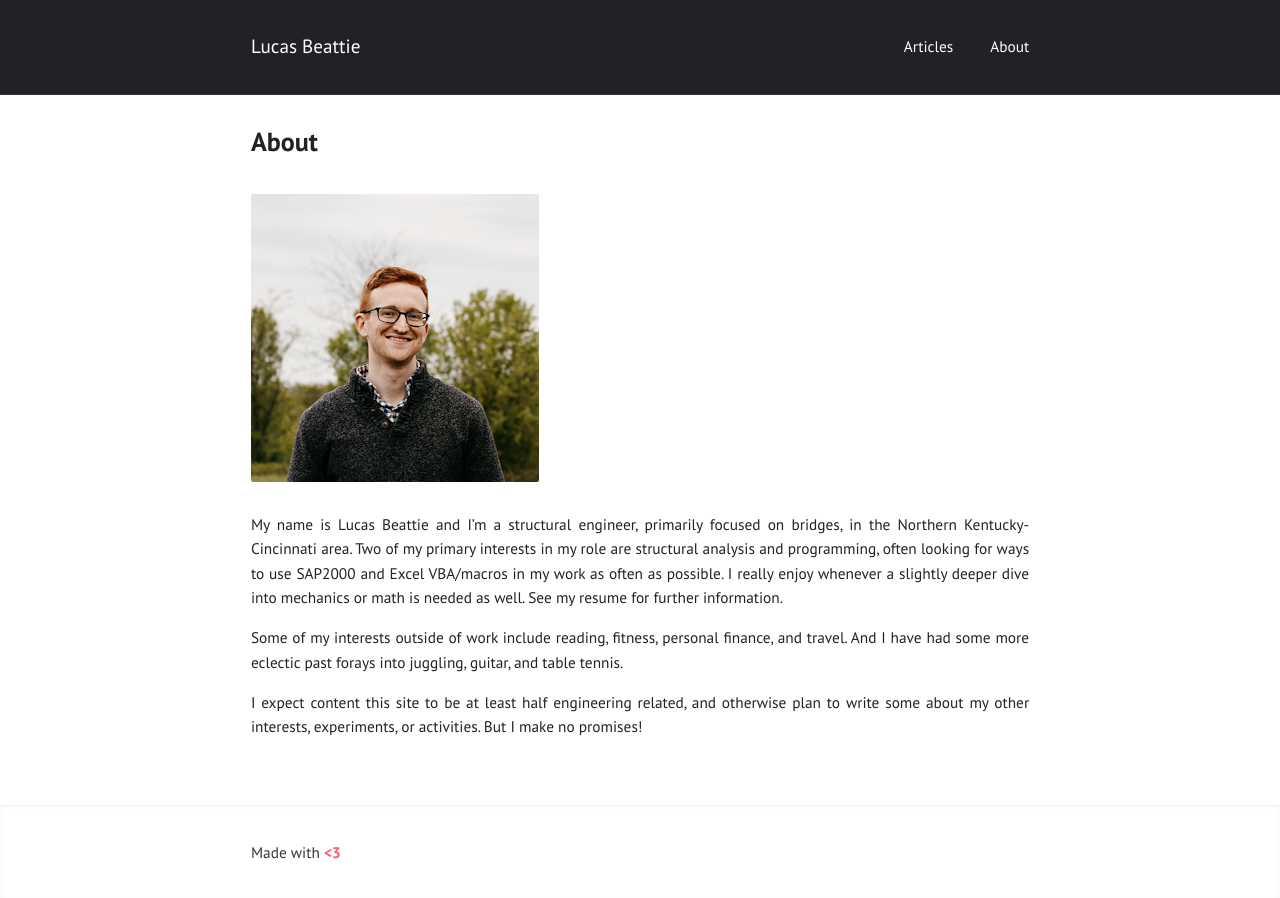
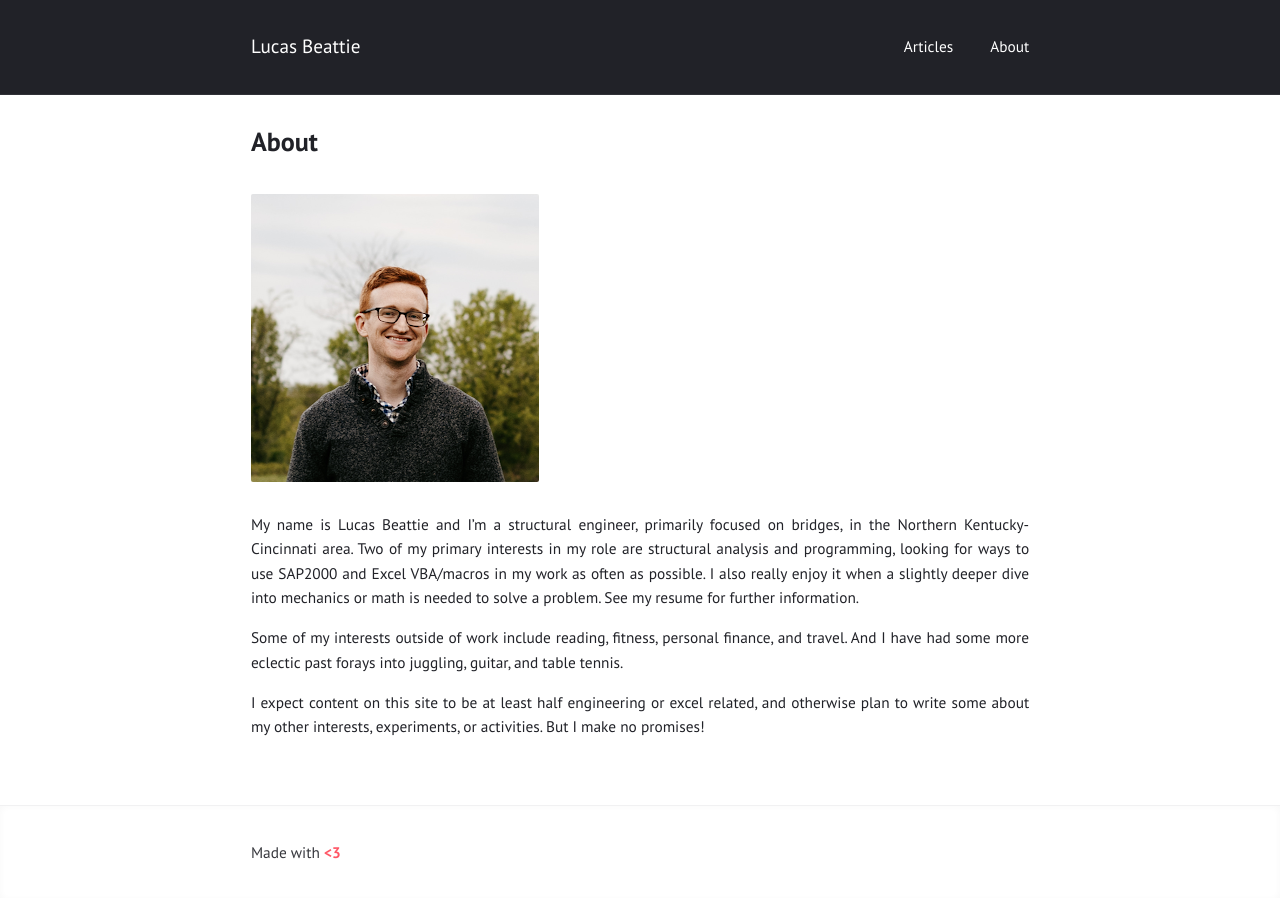
Before and after one commit to labeattie/lucasbeattiedotcom, a Jekyll site: the page built from index.md, in a window 1280 px wide. Built offline with Jekyll 4.4.1, drawn with Linux system fonts in a browser that asks for light colours.

Commit message:
update about wording

```diff
--- a/index.md
+++ b/index.md
@@ -4,8 +4,8 @@
 ---
 ![Lucas](/assets/low quality.png)
 
-My name is Lucas Beattie and I'm a structural engineer, primarily focused on bridges, in the Northern Kentucky-Cincinnati area. Two of my primary interests in my role are structural analysis and programming, often looking for ways to use SAP2000 and Excel VBA/macros in my work as often as possible. I really enjoy whenever a slightly deeper dive into mechanics or math is needed as well. See my resume for further information.
+My name is Lucas Beattie and I'm a structural engineer, primarily focused on bridges, in the Northern Kentucky-Cincinnati area. Two of my primary interests in my role are structural analysis and programming, looking for ways to use SAP2000 and Excel VBA/macros in my work as often as possible. I also really enjoy it when a slightly deeper dive into mechanics or math is needed to solve a problem. See my resume for further information.
 
 Some of my interests outside of work include reading, fitness, personal finance, and travel. And I have had some more eclectic past forays into juggling, guitar, and table tennis.
 
-I expect content this site to be at least half engineering related, and otherwise plan to write some about my other interests, experiments, or activities. But I make no promises!
+I expect content on this site to be at least half engineering or excel related, and otherwise plan to write some about my other interests, experiments, or activities. But I make no promises!
```
